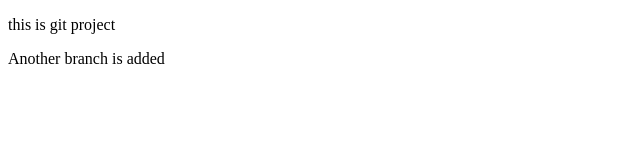
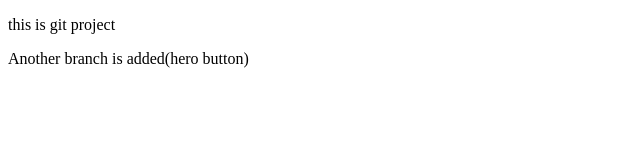
Before and after one commit to Rajibul2003/localRepo, a plain HTML site: page index.html in a window 1280 px wide. Shown: the full height of the page, 0-640 px from the left. Drawn offline with Linux system fonts and the light colour scheme.

Commit message:
added hero button

```diff
--- a/index.html
+++ b/index.html
@@ -7,7 +7,7 @@
 </head>
 <body>
     <p>this is git project
-      <p>Another branch is added</p>
+      <p>Another branch is added(hero button)</p>
     </p>
 </body>
 </html>
```
